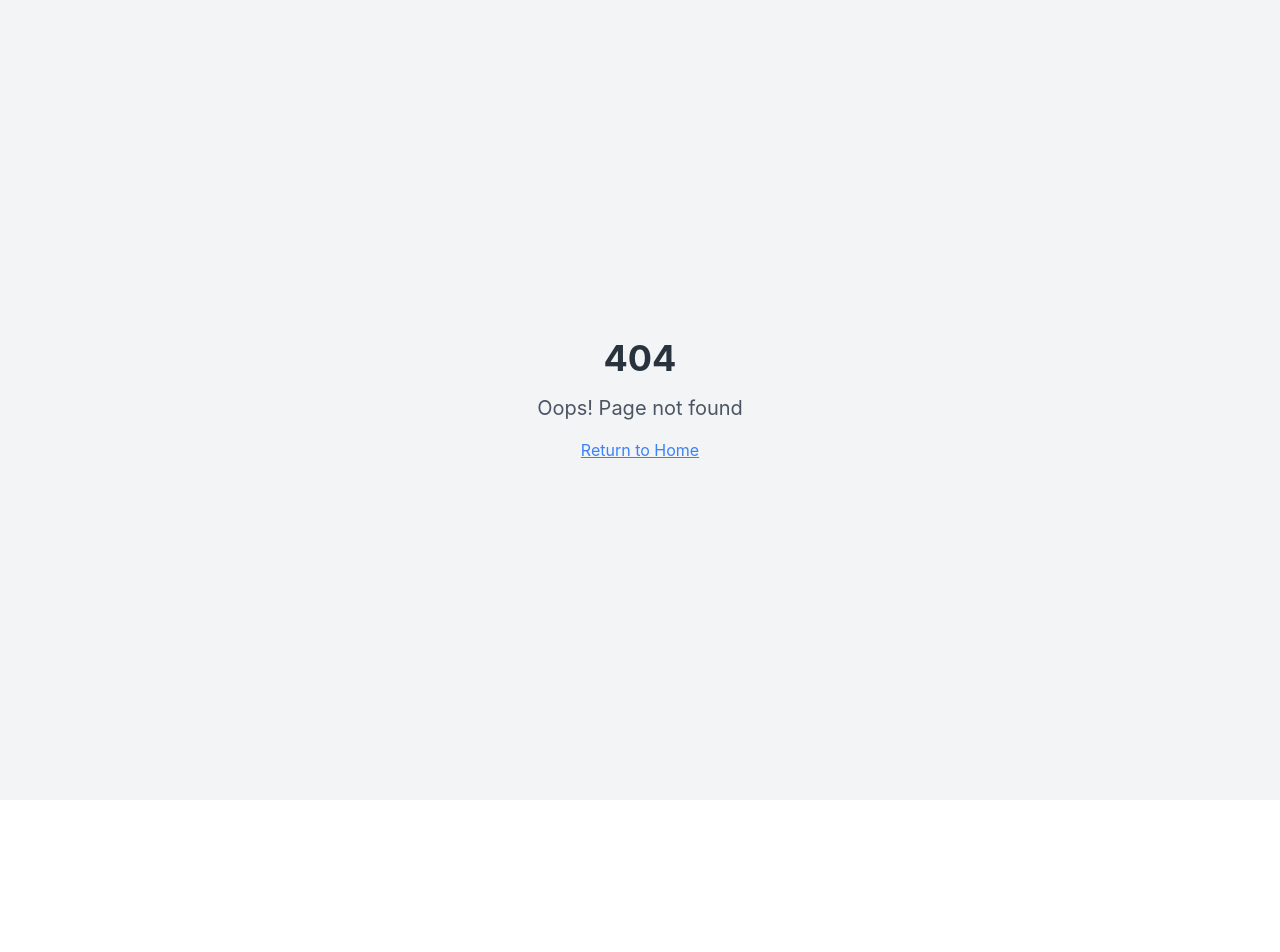
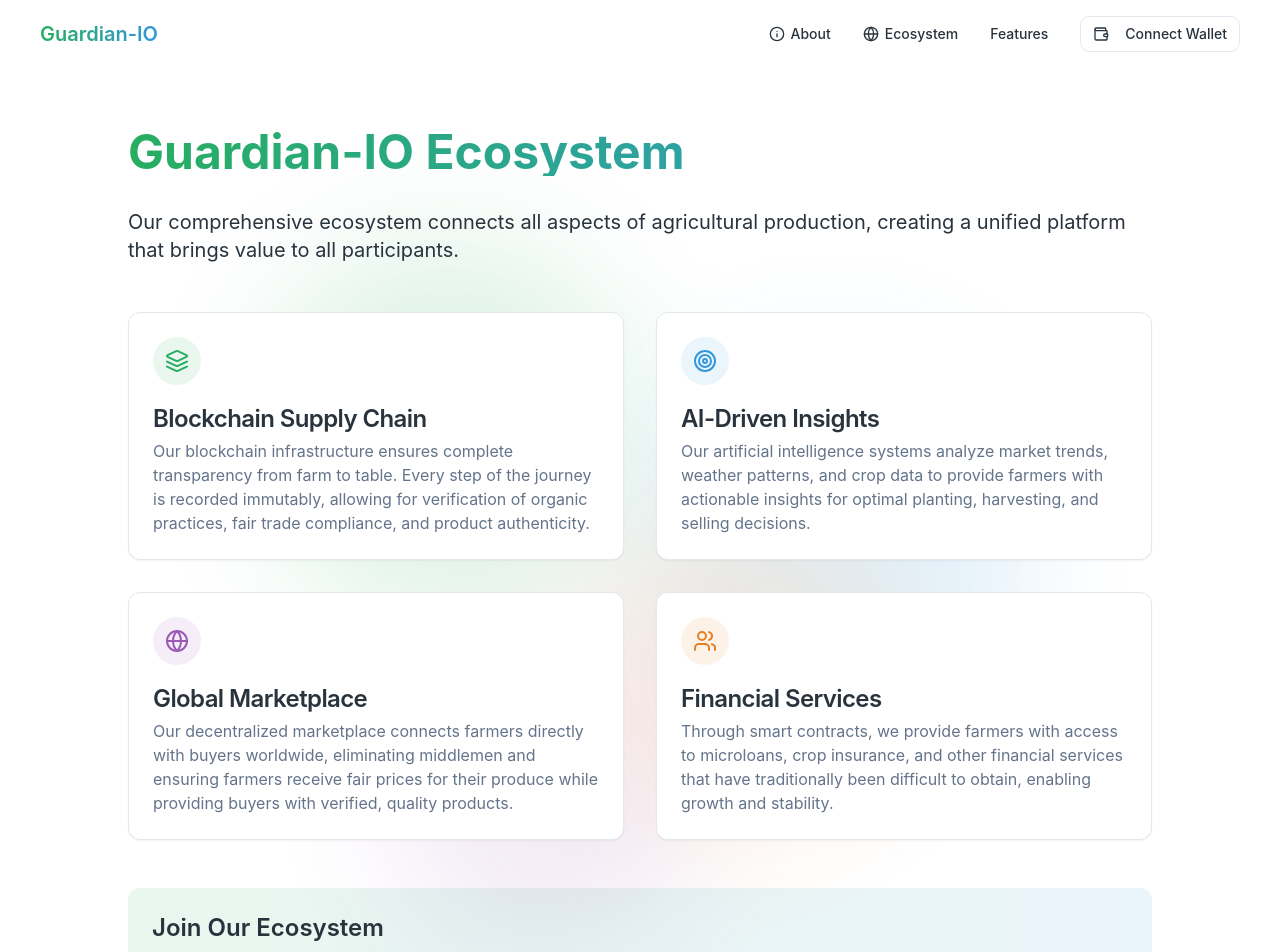
Before and after one commit to ObiwanKenobee/farm-guardianship, a React (Vite) app: page /ecosystem in a window 1280 px wide. Before the commit this address had no page. Shown: the top 952 px of the page. Before the commit the page ends 800 px from the top, so only its background shows below. Built offline with nearby package versions, Linux system fonts and the light colour scheme.

Commit message:
Add about and ecosystem pages
Adds the about and ecosystem pages and links them in the header.

```diff
--- a/src/App.tsx
+++ b/src/App.tsx
@@ -1,9 +1,12 @@
+
 import { Toaster } from "@/components/ui/toaster";
 import { Toaster as Sonner } from "@/components/ui/sonner";
 import { TooltipProvider } from "@/components/ui/tooltip";
 import { QueryClient, QueryClientProvider } from "@tanstack/react-query";
 import { BrowserRouter, Routes, Route } from "react-router-dom";
 import Index from "./pages/Index";
+import About from "./pages/About";
+import Ecosystem from "./pages/Ecosystem";
 import NotFound from "./pages/NotFound";
 
 const queryClient = new QueryClient();
@@ -16,6 +19,8 @@ const App = () => (
       <BrowserRouter>
         <Routes>
           <Route path="/" element={<Index />} />
+          <Route path="/about" element={<About />} />
+          <Route path="/ecosystem" element={<Ecosystem />} />
           {/* ADD ALL CUSTOM ROUTES ABOVE THE CATCH-ALL "*" ROUTE */}
           <Route path="*" element={<NotFound />} />
         </Routes>
--- a/src/components/layout/Navbar.tsx
+++ b/src/components/layout/Navbar.tsx
@@ -1,8 +1,9 @@
 
 import { useState, useEffect } from 'react';
+import { Link } from 'react-router-dom';
 import { useWallet } from '../../context/WalletContext';
 import { Button } from '@/components/ui/button';
-import { Wallet, Menu, X } from 'lucide-react';
+import { Wallet, Menu, X, Info, Globe } from 'lucide-react';
 
 const Navbar = () => {
   const { walletAddress, balance, connectWallet, isConnecting } = useWallet();
@@ -35,21 +36,23 @@ const Navbar = () => {
     >
       <div className="max-w-7xl mx-auto flex items-center justify-between">
         <div className="flex items-center">
-          <span className="text-xl font-semibold bg-clip-text text-transparent bg-gradient-to-r from-guardian-green to-guardian-blue">
+          <Link to="/" className="text-xl font-semibold bg-clip-text text-transparent bg-gradient-to-r from-guardian-green to-guardian-blue">
             Guardian-IO
-          </span>
+          </Link>
         </div>
 
         {/* Desktop Navigation */}
         <nav className="hidden md:flex items-center space-x-8">
+          <Link to="/about" className="text-sm font-medium hover:text-primary transition-colors flex items-center">
+            <Info className="mr-1.5 h-4 w-4" />
+            About
+          </Link>
+          <Link to="/ecosystem" className="text-sm font-medium hover:text-primary transition-colors flex items-center">
+            <Globe className="mr-1.5 h-4 w-4" />
+            Ecosystem
+          </Link>
           <a href="#features" className="text-sm font-medium hover:text-primary transition-colors">
             Features
-          </a>
-          <a href="#about" className="text-sm font-medium hover:text-primary transition-colors">
-            About
-          </a>
-          <a href="#ecosystem" className="text-sm font-medium hover:text-primary transition-colors">
-            Ecosystem
           </a>
           <Button
             variant="outline"
@@ -72,14 +75,16 @@ const Navbar = () => {
       {/* Mobile Navigation */}
       {menuOpen && (
         <div className="md:hidden absolute top-full left-0 right-0 bg-white/95 backdrop-blur-md shadow-lg p-5 flex flex-col space-y-4 animate-fade-in">
+          <Link to="/about" className="text-sm font-medium hover:text-primary flex items-center" onClick={() => setMenuOpen(false)}>
+            <Info className="mr-1.5 h-4 w-4" />
+            About
+          </Link>
+          <Link to="/ecosystem" className="text-sm font-medium hover:text-primary flex items-center" onClick={() => setMenuOpen(false)}>
+            <Globe className="mr-1.5 h-4 w-4" />
+            Ecosystem
+          </Link>
           <a href="#features" className="text-sm font-medium hover:text-primary" onClick={() => setMenuOpen(false)}>
             Features
-          </a>
-          <a href="#about" className="text-sm font-medium hover:text-primary" onClick={() => setMenuOpen(false)}>
-            About
-          </a>
-          <a href="#ecosystem" className="text-sm font-medium hover:text-primary" onClick={() => setMenuOpen(false)}>
-            Ecosystem
           </a>
           <Button
             variant="outline"
--- /dev/null
+++ b/src/pages/About.tsx
@@ -0,0 +1,53 @@
+
+import { WalletProvider } from '../context/WalletContext';
+import Navbar from '../components/layout/Navbar';
+import AnimatedGradient from '../components/AnimatedGradient';
+
+const About = () => {
+  return (
+    <WalletProvider>
+      <div className="relative min-h-screen overflow-hidden">
+        <AnimatedGradient />
+        <Navbar />
+        <main className="container mx-auto px-4 py-24 md:py-32">
+          <div className="max-w-3xl mx-auto">
+            <h1 className="text-4xl md:text-5xl font-bold mb-8 bg-clip-text text-transparent bg-gradient-to-r from-guardian-green to-guardian-blue">
+              About Guardian-IO
+            </h1>
+
+            <div className="prose prose-lg max-w-none">
+              <p className="text-xl mb-6">
+                Guardian-IO is revolutionizing the agricultural sector by creating a seamless bridge between blockchain technology and real-world farming practices.
+              </p>
+
+              <h2 className="text-2xl font-semibold mt-10 mb-4">Our Mission</h2>
+              <p>
+                Our mission is to empower farmers across the globe with transparent, secure, and efficient tools that increase productivity, ensure fair compensation, and promote sustainable farming practices.
+              </p>
+
+              <h2 className="text-2xl font-semibold mt-10 mb-4">Our Vision</h2>
+              <p>
+                We envision a world where agricultural supply chains are fully transparent, farmers receive fair compensation for their work, and consumers can verify the origins and journey of their food.
+              </p>
+
+              <h2 className="text-2xl font-semibold mt-10 mb-4">Core Values</h2>
+              <ul className="space-y-4 mb-8">
+                <li><strong>Transparency:</strong> All transactions and supply chain movements are recorded on the blockchain for complete visibility.</li>
+                <li><strong>Empowerment:</strong> We provide farmers with the tools and knowledge to maximize their yields and profits.</li>
+                <li><strong>Sustainability:</strong> We promote farming practices that are environmentally responsible and economically viable.</li>
+                <li><strong>Innovation:</strong> We continuously integrate cutting-edge technology to solve agricultural challenges.</li>
+              </ul>
+
+              <h2 className="text-2xl font-semibold mt-10 mb-4">Our Team</h2>
+              <p>
+                Guardian-IO is led by a diverse team of experts from agriculture, blockchain technology, artificial intelligence, and sustainable development. Together, we're working to create meaningful change in how the world produces and consumes food.
+              </p>
+            </div>
+          </div>
+        </main>
+      </div>
+    </WalletProvider>
+  );
+};
+
+export default About;
--- /dev/null
+++ b/src/pages/Ecosystem.tsx
@@ -0,0 +1,98 @@
+
+import { WalletProvider } from '../context/WalletContext';
+import Navbar from '../components/layout/Navbar';
+import AnimatedGradient from '../components/AnimatedGradient';
+import { Card, CardContent, CardDescription, CardHeader, CardTitle } from "@/components/ui/card";
+import { Layers, Target, Globe, Users } from "lucide-react";
+
+const Ecosystem = () => {
+  return (
+    <WalletProvider>
+      <div className="relative min-h-screen overflow-hidden">
+        <AnimatedGradient />
+        <Navbar />
+        <main className="container mx-auto px-4 py-24 md:py-32">
+          <div className="max-w-5xl mx-auto">
+            <h1 className="text-4xl md:text-5xl font-bold mb-8 bg-clip-text text-transparent bg-gradient-to-r from-guardian-green to-guardian-blue">
+              Guardian-IO Ecosystem
+            </h1>
+
+            <p className="text-xl mb-12">
+              Our comprehensive ecosystem connects all aspects of agricultural production, creating a unified platform that brings value to all participants.
+            </p>
+
+            <div className="grid md:grid-cols-2 gap-8 mb-12">
+              <Card className="transition-all hover:shadow-lg">
+                <CardHeader className="pb-2">
+                  <div className="w-12 h-12 flex items-center justify-center rounded-full bg-guardian-green/10 mb-4">
+                    <Layers className="h-6 w-6 text-guardian-green" />
+                  </div>
+                  <CardTitle>Blockchain Supply Chain</CardTitle>
+                </CardHeader>
+                <CardContent>
+                  <CardDescription className="text-base">
+                    Our blockchain infrastructure ensures complete transparency from farm to table. Every step of the journey is recorded immutably, allowing for verification of organic practices, fair trade compliance, and product authenticity.
+                  </CardDescription>
+                </CardContent>
+              </Card>
+
+              <Card className="transition-all hover:shadow-lg">
+                <CardHeader className="pb-2">
+                  <div className="w-12 h-12 flex items-center justify-center rounded-full bg-guardian-blue/10 mb-4">
+                    <Target className="h-6 w-6 text-guardian-blue" />
+                  </div>
+                  <CardTitle>AI-Driven Insights</CardTitle>
+                </CardHeader>
+                <CardContent>
+                  <CardDescription className="text-base">
+                    Our artificial intelligence systems analyze market trends, weather patterns, and crop data to provide farmers with actionable insights for optimal planting, harvesting, and selling decisions.
+                  </CardDescription>
+                </CardContent>
+              </Card>
+
+              <Card className="transition-all hover:shadow-lg">
+                <CardHeader className="pb-2">
+                  <div className="w-12 h-12 flex items-center justify-center rounded-full bg-guardian-purple/10 mb-4">
+                    <Globe className="h-6 w-6 text-guardian-purple" />
+                  </div>
+                  <CardTitle>Global Marketplace</CardTitle>
+                </CardHeader>
+                <CardContent>
+                  <CardDescription className="text-base">
+                    Our decentralized marketplace connects farmers directly with buyers worldwide, eliminating middlemen and ensuring farmers receive fair prices for their produce while providing buyers with verified, quality products.
+                  </CardDescription>
+                </CardContent>
+              </Card>
+
+              <Card className="transition-all hover:shadow-lg">
+                <CardHeader className="pb-2">
+                  <div className="w-12 h-12 flex items-center justify-center rounded-full bg-guardian-orange/10 mb-4">
+                    <Users className="h-6 w-6 text-guardian-orange" />
+                  </div>
+                  <CardTitle>Financial Services</CardTitle>
+                </CardHeader>
+                <CardContent>
+                  <CardDescription className="text-base">
+                    Through smart contracts, we provide farmers with access to microloans, crop insurance, and other financial services that have traditionally been difficult to obtain, enabling growth and stability.
+                  </CardDescription>
+                </CardContent>
+              </Card>
+            </div>
+
+            <div className="bg-gradient-to-r from-guardian-green/10 to-guardian-blue/10 p-6 rounded-lg">
+              <h2 className="text-2xl font-semibold mb-4">Join Our Ecosystem</h2>
+              <p className="mb-4">
+                Whether you're a farmer, distributor, retailer, or consumer, Guardian-IO's ecosystem offers benefits and opportunities for all participants in the agricultural value chain.
+              </p>
+              <p>
+                Connect your wallet to explore our platform and become part of the agricultural revolution.
+              </p>
+            </div>
+          </div>
+        </main>
+      </div>
+    </WalletProvider>
+  );
+};
+
+export default Ecosystem;
```
